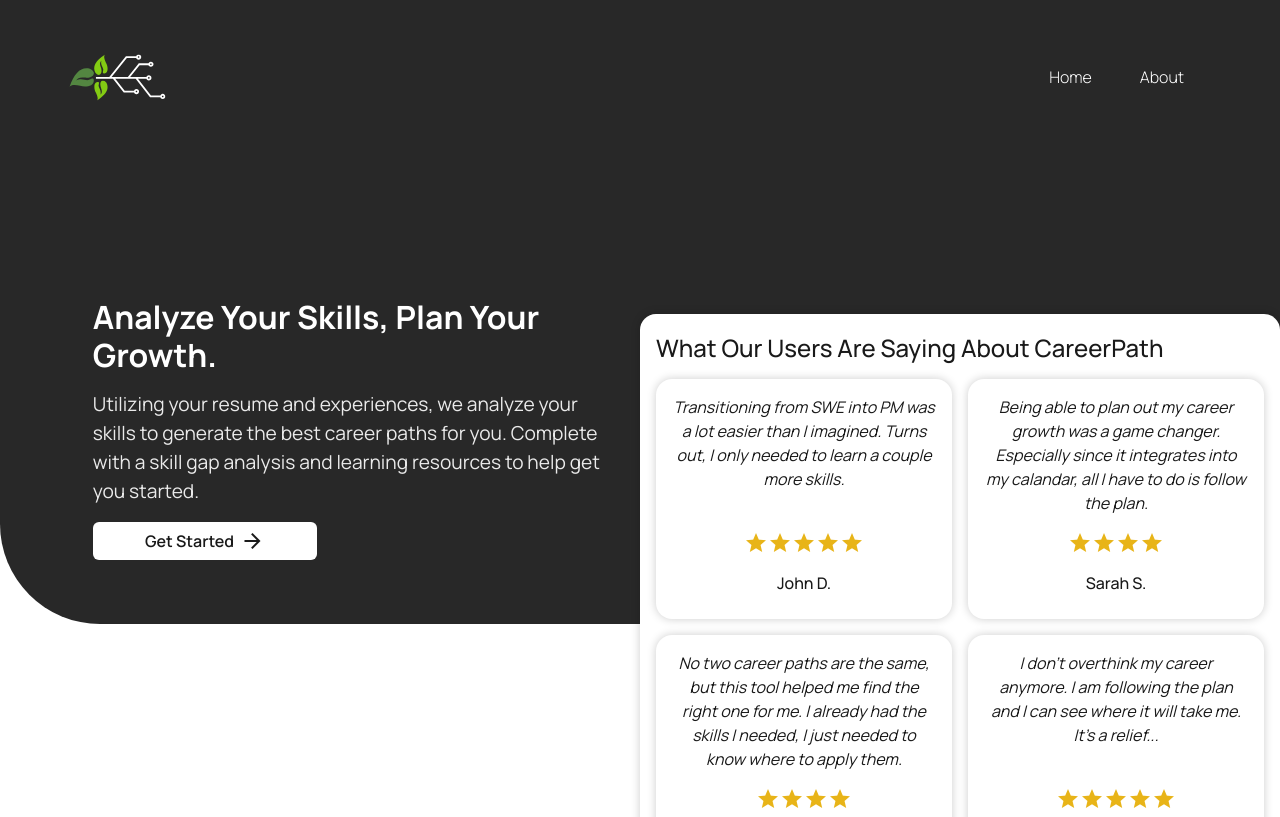
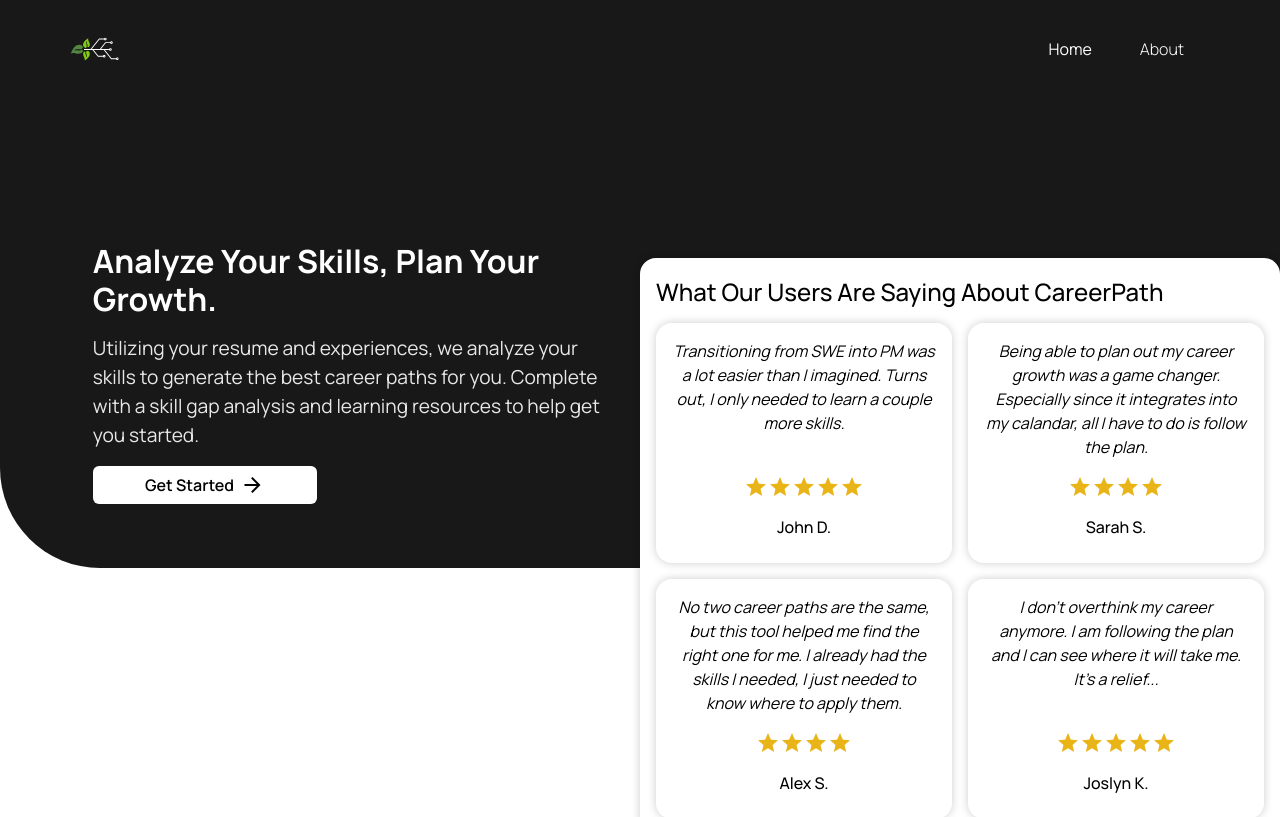
Before and after one commit to JacobBowlware/CareerTree, an Angular app in the folder CareerPathApp/: page / in a window 1280 px wide. Shown: the top 817 px of the page. Built offline with nearby package versions, Linux system fonts and the light colour scheme.

Commit message:
Implement alt header for non-home pages, header link active underline animation

```diff
--- a/CareerPathApp/src/app/shared/components/header/header.component.html
+++ b/CareerPathApp/src/app/shared/components/header/header.component.html
@@ -1,13 +1,23 @@
 <!-- Desktop Navigation -->
-<div class="header">
+<div class="header" [class.headerAlt]="!isHomePage">
   <div class="logoContainer">
     <a class="headerLink headerLinkLogo" routerLink="/">
-      <img class="headerImg" src="assets/CareerPathLogoLight.svg" />
+      <img class="headerImg" [src]="imgSource" />
     </a>
   </div>
   <nav class="headerLinkContainer">
-    <a class="headerLink" routerLink="/" routerLinkActive="active">Home</a>
-    <a class="headerLink" routerLink="/about" routerLinkActive="active">
+    <a
+      class="headerLink"
+      routerLink="/"
+      routerLinkActive="active"
+      [routerLinkActiveOptions]="{ exact: true }"
+      >Home</a
+    >
+    <a
+      class="headerLink headerLinkHighlight"
+      routerLink="/about"
+      routerLinkActive="active"
+    >
       About
     </a>
     <a
--- a/CareerPathApp/src/app/shared/components/header/header.component.scss
+++ b/CareerPathApp/src/app/shared/components/header/header.component.scss
@@ -18,6 +18,8 @@
 
 .headerLink {
     margin-left: 1rem;
+    position: relative;
+    text-decoration: none;
 }
 
 .headerLinkMain {
@@ -50,7 +52,6 @@
     justify-content: flex-end;
     align-items: center;
     padding: 1rem;
-    box-shadow: 0 2px 0px 0 rgba(0, 0, 0, 0.1);
     width: 100%;
 }
 
@@ -72,7 +73,38 @@
 }
 
 .headerImg {
-    width: 7rem;
+    width: 4rem;
+    height: 3.5rem;
+}
+
+.headerAlt .headerLink {
+    color: var(--var-color-primary);
+}
+
+.active {
+    font-weight: 400;
+}
+
+.headerLink.active::after {
+    content: "";
+    position: absolute;
+    left: 0;
+    bottom: 0;
+    width: 100%;
+    height: 2px;
+    background-color: var(--var-color-background-dark);
+    transform: scaleX(0);
+    transform-origin: bottom right;
+    transition: transform 0.3s ease;
+  }
+
+  .headerLink.active:hover::after {
+    transform: scaleX(1);
+    transform-origin: bottom left;
+  }
+
+.headerAlt  {
+    box-shadow: none !important;
 }
 
 // Mobile Styles
@@ -129,4 +161,8 @@
     .headerLinkContainer {
         padding-right: 5rem;
     }
+
+    .headerAlt {
+        background: none;
+    }
 }
--- a/CareerPathApp/src/app/shared/components/header/header.component.ts
+++ b/CareerPathApp/src/app/shared/components/header/header.component.ts
@@ -3,7 +3,7 @@ import { MatMenuModule } from '@angular/material/menu';
 import { MatIconModule } from '@angular/material/icon';
 import { MatButtonModule } from '@angular/material/button';
 import { NgIf } from '@angular/common';
-import { RouterModule } from '@angular/router';
+import { Router, RouterModule } from '@angular/router';
 
 
 
@@ -15,4 +15,23 @@ import { RouterModule } from '@angular/router';
   styleUrl: './header.component.scss'
 })
 export class HeaderComponent {
+  isHomePage: boolean = false;
+  imgSource: string = "assets/CareerPathLogoLight.svg";
+
+  constructor(private router: Router) {}
+
+  ngOnInit(): void {
+    // Check the current route on init
+    this.checkIfHomePage();
+
+    // Optionally, subscribe to route changes
+    this.router.events.subscribe(() => {
+      this.checkIfHomePage();
+    });
+  }
+   checkIfHomePage(): void {
+    const currentUrl = this.router.url;
+    this.isHomePage = currentUrl === '/';
+    this.imgSource = this.isHomePage ? "assets/CareerPathLogoLight.svg" : "assets/CareerPathLogo.svg";
+  }
 }
--- a/CareerPathApp/src/styles.scss
+++ b/CareerPathApp/src/styles.scss
@@ -11,10 +11,10 @@ html {
 }
 
 :root {
-  --var-color-primary: #191919;
+  --var-color-primary: #000000;
   --var-color-light: #ffffff;
   --var-color-background: #ffffff;
-  --var-color-background-dark: #282828;
+  --var-color-background-dark: #181818;
   --var-color-highlight: #040a02;
 }
 
```
